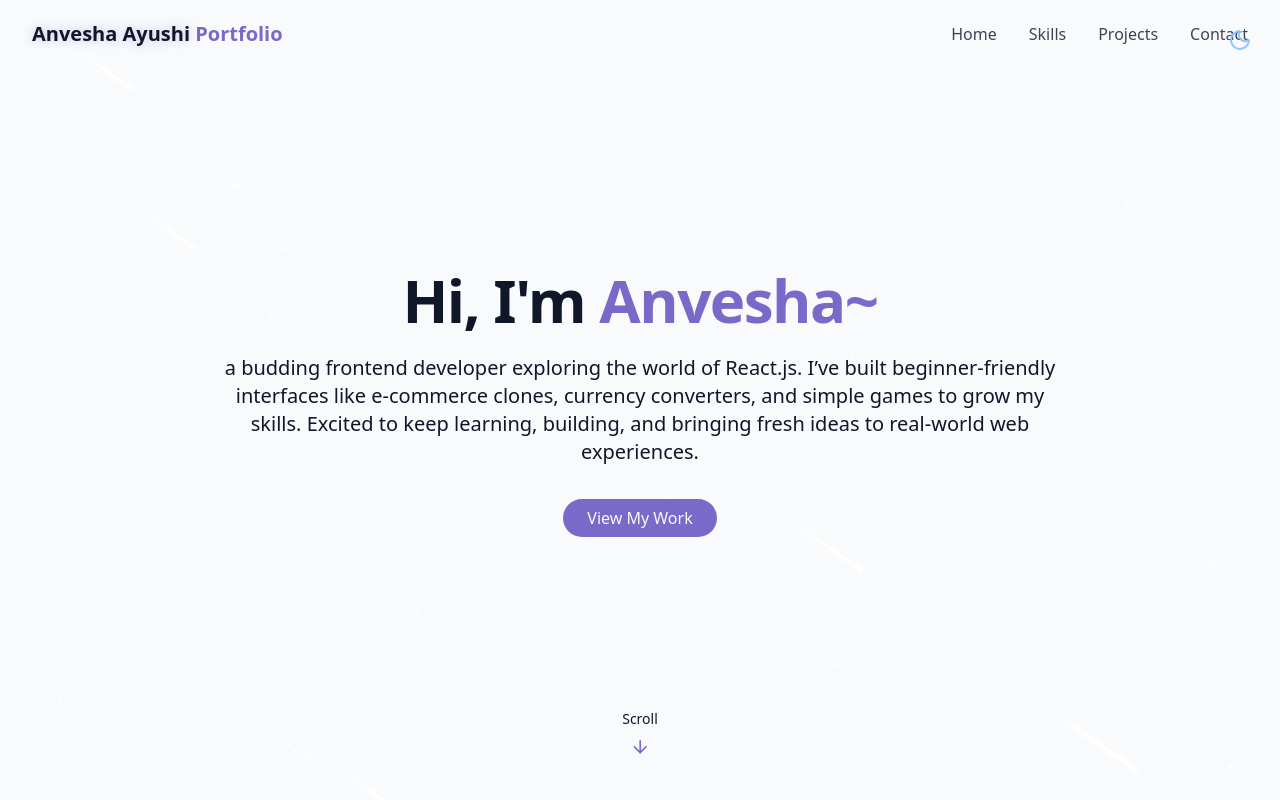
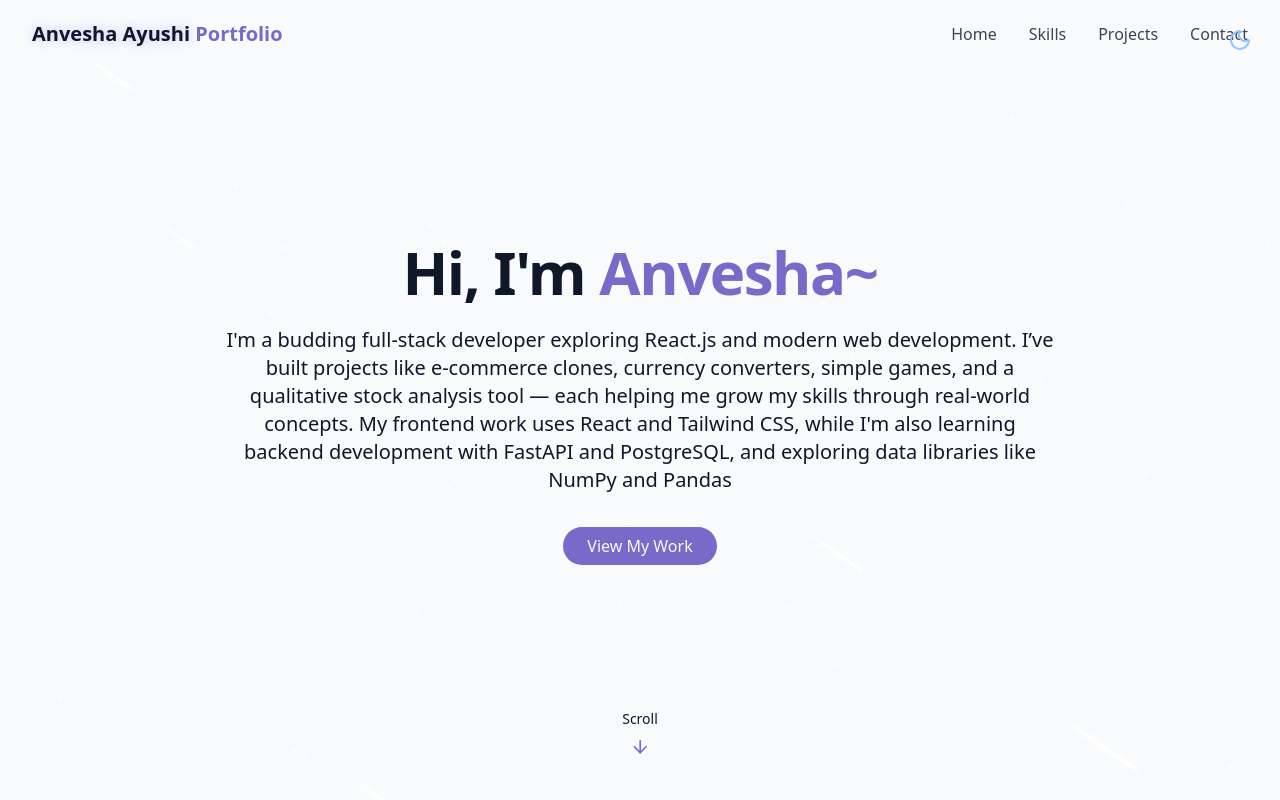
Before and after one commit to anveshaayushi/anvesha-portfolio, a React (Vite) app: page / in a window 1280 px wide. Shown: the top 800 px of the page. Built offline with nearby package versions, Linux system fonts and the light colour scheme.

Commit message:
Revise HeroSection description for clarity
Updated the description to reflect full-stack development skills and projects.

```diff
--- a/src/components/HeroSection.jsx
+++ b/src/components/HeroSection.jsx
@@ -17,11 +17,12 @@ export const HeroSection = () => {
           </h1>
 
           <p className="text-lg md:text-xl text-muted-foreground max-2-2xl mx-auto opacity-0 animate-fade-in-delay-3">
-            a budding frontend developer exploring the world of React.js. I’ve
-            built beginner-friendly interfaces like e-commerce clones, currency
-            converters, and simple games to grow my skills. Excited to keep
-            learning, building, and bringing fresh ideas to real-world web
-            experiences.
+           I'm a budding full-stack developer exploring React.js and modern web
+development. I’ve built projects like e-commerce clones, currency converters,
+simple games, and a qualitative stock analysis tool — each helping me grow my
+skills through real-world concepts. My frontend work uses React and Tailwind
+CSS, while I'm also learning backend development with FastAPI and PostgreSQL,
+and exploring data libraries like NumPy and Pandas
           </p>
 
           <div className="pt-4 opacity-0 animate-fade-in-delay-4">
```
